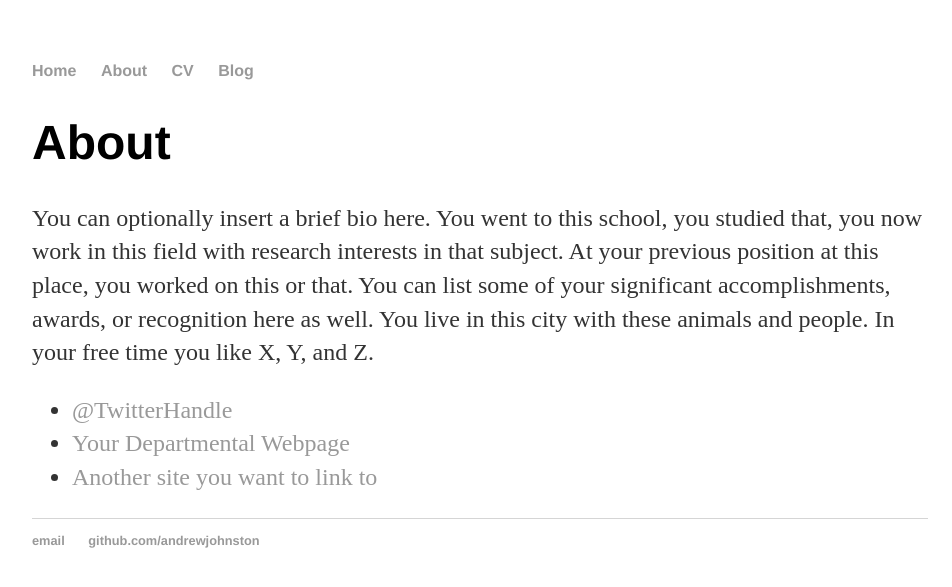
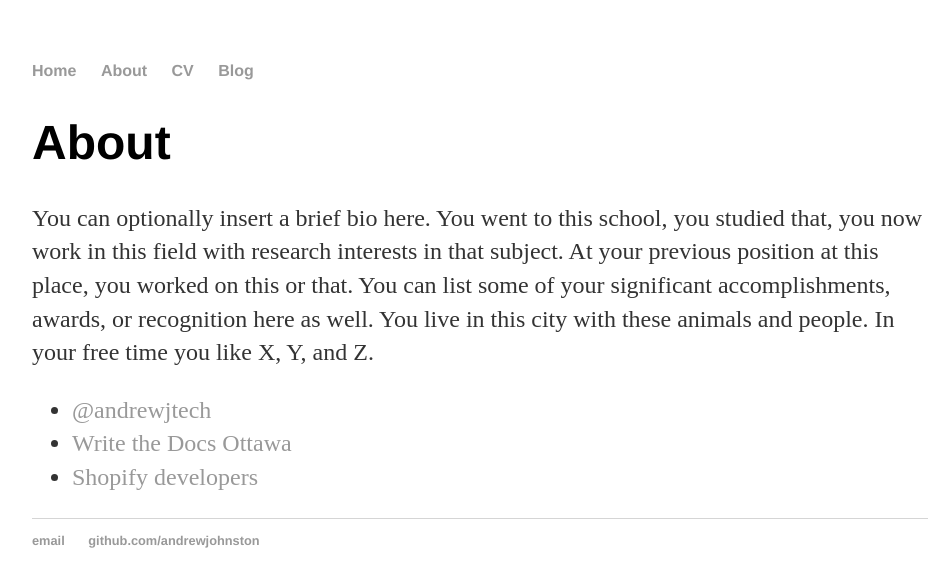
Before and after one commit to andrewjtech123/andrewjtech123.github.io, a Jekyll site: the page built from about/index.html, in a window 1280 px wide. Shown: the top 587 px of the page, without its empty margins (160-1112 px from the left). Built offline with Jekyll 4.4.1, drawn with Linux system fonts in a browser that asks for light colours.

```diff
--- a/about/index.html
+++ b/about/index.html
@@ -8,8 +8,8 @@ title: About Hank Quinlan
 			<p>You can optionally insert a brief bio here. You went to this school, you studied that, you now work in this field with research interests in that subject. At your previous position at this place, you worked on this or that. You can list some of your significant accomplishments, awards, or recognition here as well. You live in this city with these animals and people. In your free time you like X, Y, and Z.</p>
 
 			<ul class="contacts">
-				<li><a href="#">@TwitterHandle</a></li>
-				<li><a href="#">Your Departmental Webpage</a></li>
-				<li><a href="#">Another site you want to link to</a></li>
+				<li><a href=""https://twitter.com/andrewjtech"">@andrewjtech</a></li>
+				<li><a href="https://www.meetup.com/Write-The-Docs-YOW-Ottawa/">Write the Docs Ottawa</a></li>
+				<li><a href="https://developers.shopify.com/">Shopify developers</a></li>
 				</ul>
 		</div>
```
Also changed, not shown: _includes/disqus.html (+16 -12 lines), _posts/2019-01-23-write-the-docs-ottawa-2019.md (+1 -0 lines).
